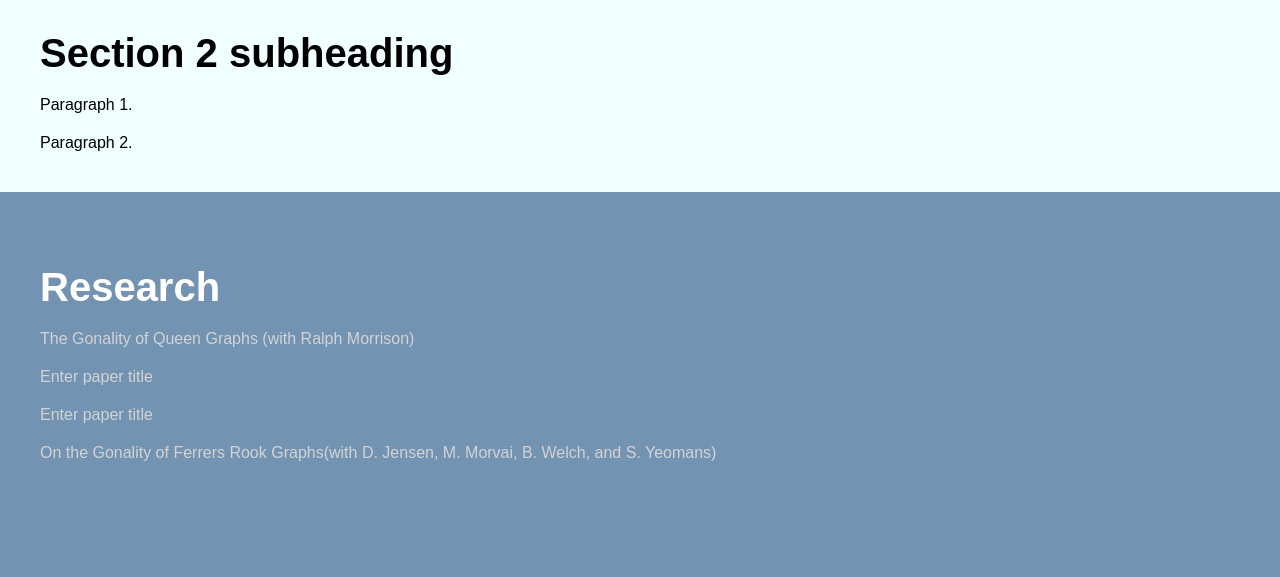
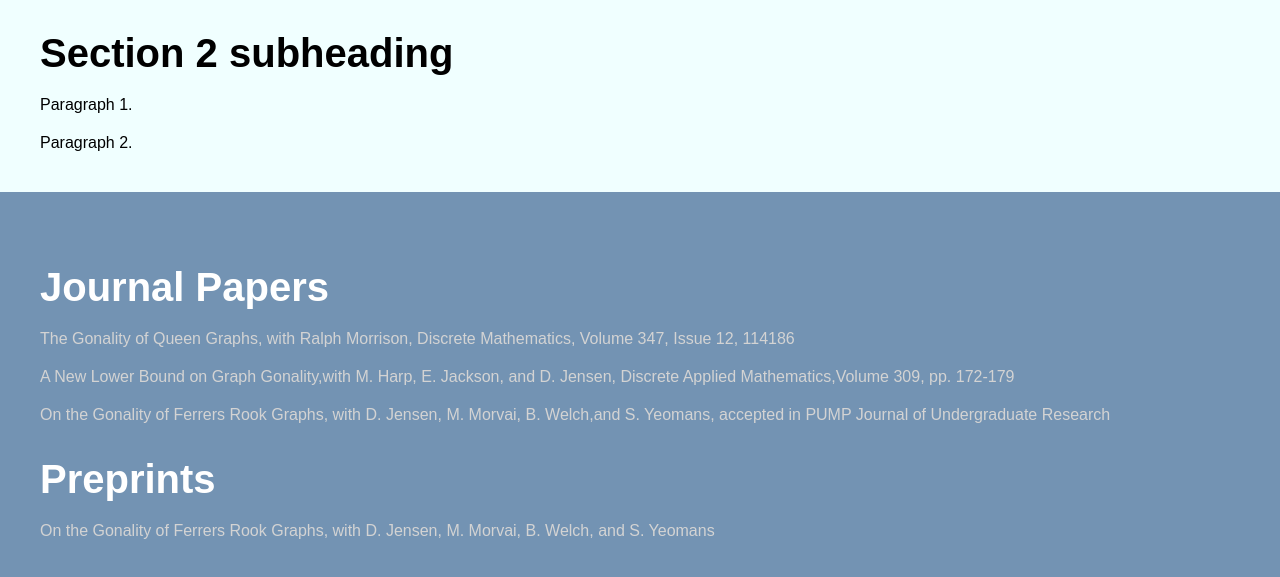
Before and after one commit to Noah-Speeter/Noah-Speeter.github.io, a plain HTML site: page index.html in a window 1280 px wide. Shown: the part 981-1558 px from the top of the page. Drawn offline with Linux system fonts and the light colour scheme.

Commit message:
Edit journal papers

```diff
--- a/index.html
+++ b/index.html
@@ -192,17 +192,21 @@
             <p.second>Paragraph 2.</p.second>
         </div>
         <div id="section3" class="section">
-            <h2>Research</h2>
+            <h2>Journal Papers</h2>
 
-            <p><a href="https://arxiv.org/pdf/2312.04686" class="no-underline"  target="_blank">The Gonality of Queen Graphs (with Ralph Morrison)</a></p>
-            <p><a href="Enter url" class="no-underline"  target="_blank">Enter paper title</a></p>
-            <p><a href="Enter url" class="no-underline"  target="_blank">Enter paper title</a></p>
-            <p><a href="https://arxiv.org/pdf/2405.07947" class="no-underline"  target="_blank">On the Gonality of Ferrers Rook Graphs(with D. Jensen, M. Morvai, B. Welch, and S. Yeomans)</a></p>
+            <p><a href="https://arxiv.org/abs/2312.04686" class="no-underline"  target="_blank">The Gonality of Queen Graphs</a>, with Ralph Morrison, Discrete Mathematics, Volume 347, Issue 12, 114186</p>
+            <p><a href="https://arxiv.org/abs/2006.01020" class="no-underline"  target="_blank">A New Lower Bound on Graph Gonality</a>,with M. Harp, E. Jackson, and D. Jensen, Discrete Applied Mathematics,Volume 309, pp. 172-179</p>
+            <p><a href="https://arxiv.org/abs/2405.07947" class="no-underline"  target="_blank">On the Gonality of Ferrers Rook Graphs</a>, with D. Jensen, M. Morvai, B. Welch,and S. Yeomans, accepted in PUMP Journal of Undergraduate Research</p>
+            <p></p>
+            <h2>Preprints</h2>
+
+            <p><a href="https://arxiv.org/abs/2405.07947" class="no-underline"  target="_blank">On the Gonality of Ferrers Rook Graphs</a>, with D. Jensen, M. Morvai, B. Welch, and S. Yeomans</p>
 
         </div>
         <div id="section4" class="section">
             <h2>Contact and Useful Links</h2>
             <p.second>speetern@uww.edu</p.second>
+            <p></p>
             <p.second>CV: <a href="CV.pdf" target="_blank">CV</a></p.second>
             <!-- <p>ADS Library: <a href="https://ui.adsabs.harvard.edu/public-libraries/jqXibSA5S-uc6YAIlLlaRg" class="clickable-url" target="_blank">https://ui.adsabs.harvard.edu/public-libraries/jqXibSA5S-uc6YAIlLlaRg</a></p> -->
         </div>
```
